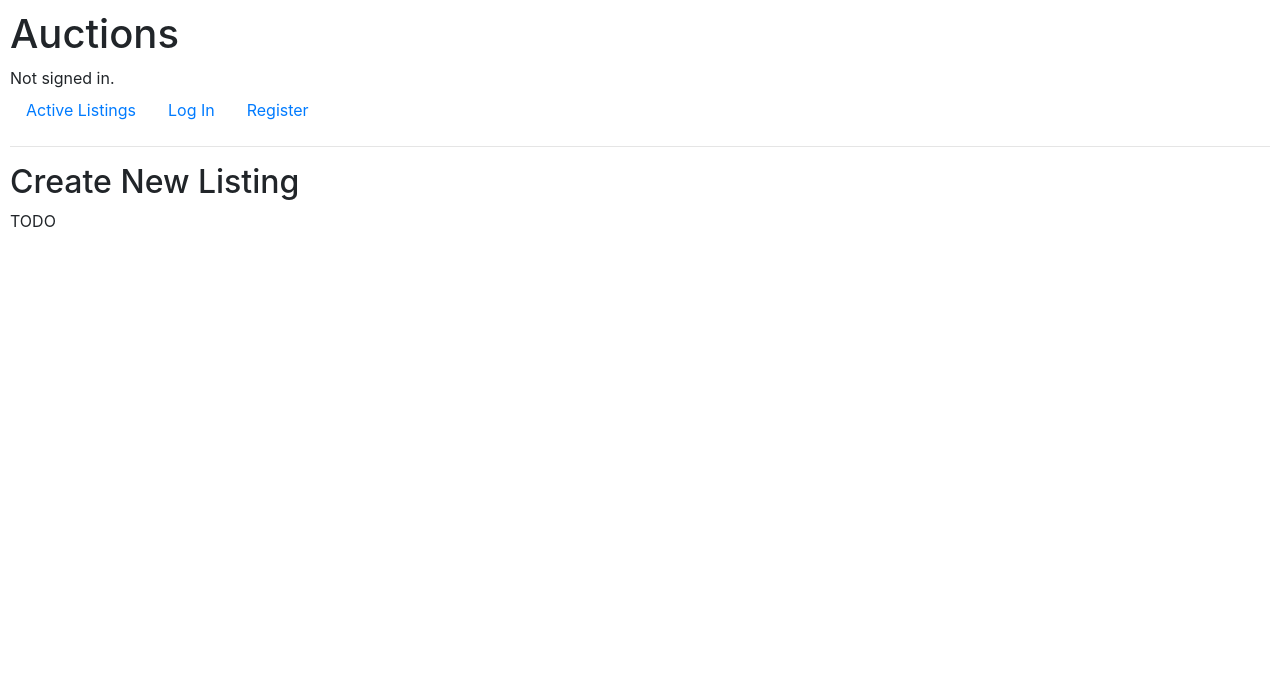
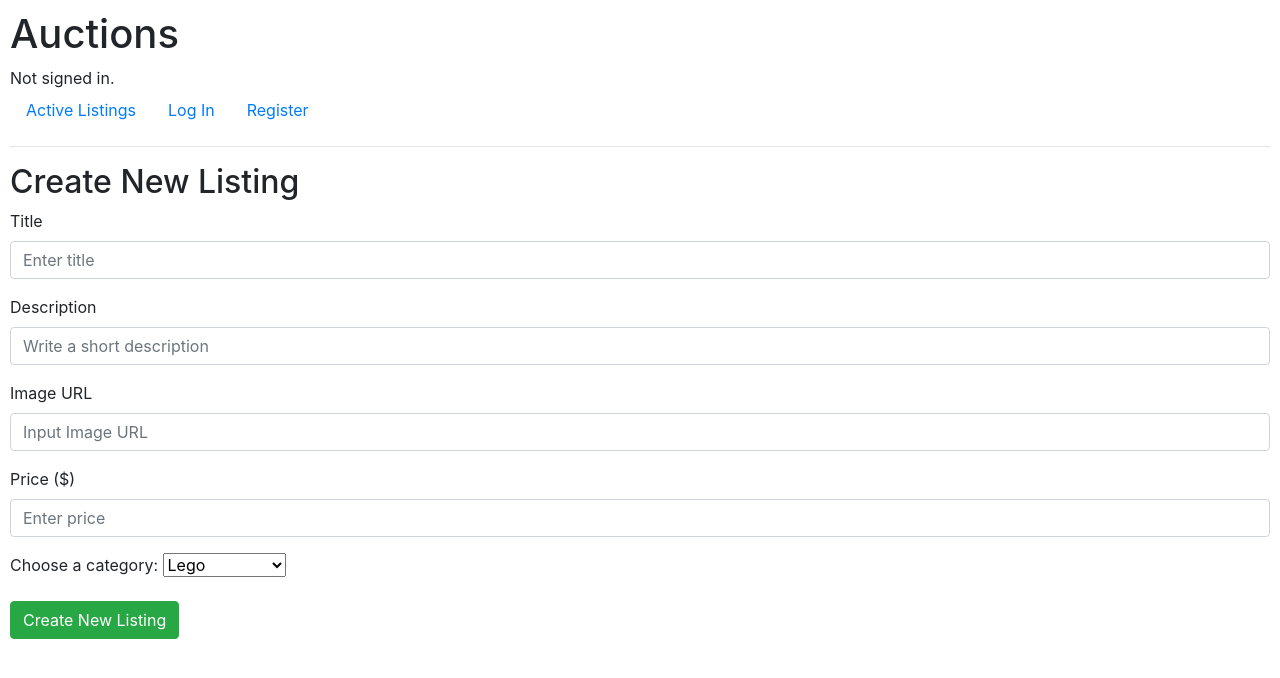
Before and after one commit to bykimus-prime/cs50web-project2-commerce, a Django app: page /createListing in a window 1280 px wide. Shown: the top 678 px of the page. Run offline with Django 3.2, Linux system fonts and the light colour scheme; data comes from the database, SQL or seed files in the repository; some libraries are stand-ins or nearby versions.

Commit message:
Create form for create new listing page, add dynamic category selection

```diff
--- a/auctions/templates/auctions/create-listing.html
+++ b/auctions/templates/auctions/create-listing.html
@@ -3,5 +3,31 @@
 {% block body %}
    <h2>Create New Listing</h2>
 
-   TODO
+   <form action="{% url 'createListing' %}" method="POST">
+      <div class="form-group">
+         <label for="title">Title</label>
+         <input type="text" name="title" class="form-control" id="title" placeholder="Enter title">
+      </div>
+      <div class="form-group">
+         <label for="description">Description</label>
+         <input type="text" name="description" class="form-control" id="description" placeholder="Write a short description">
+      </div>
+      <div class="form-group">
+         <label for="imageURL">Image URL</label>
+         <input type="text" name="imageURL" class="form-control" id="imageURL" placeholder="Input Image URL">
+      </div>
+      <div class="form-group">
+         <label for="price">Price ($)</label>
+         <input type="number" name="price" class="form-control" id="price" placeholder="Enter price">
+      </div>
+      <div class="form-group">
+         <label for="category">Choose a category:</label>
+         <select name="category" id="category">
+            {% for category in categories %}
+            <option value="categoryChoice">{{ category }}</option>
+            {% endfor %}
+         </select>
+      </div>
+      <button type="submit" class="btn btn-success">Create New Listing</button>
+   </form>
 {% endblock %}
--- a/auctions/views.py
+++ b/auctions/views.py
@@ -4,7 +4,7 @@ from django.http import HttpResponse, HttpResponseRedirect
 from django.shortcuts import render
 from django.urls import reverse
 
-from .models import User
+from .models import User, Category, Listing
 
 
 def index(request):
@@ -12,7 +12,11 @@ def index(request):
 
 def createListing(request):
    if request.method == "GET":
-      return render(request, "auctions/create-listing.html")
+      allCategories = Category.objects.all()
+      return render(request, "auctions/create-listing.html", {
+         # name on left in orange is html, right is python
+         "categories": allCategories
+      })
 
 
 def login_view(request):
```
